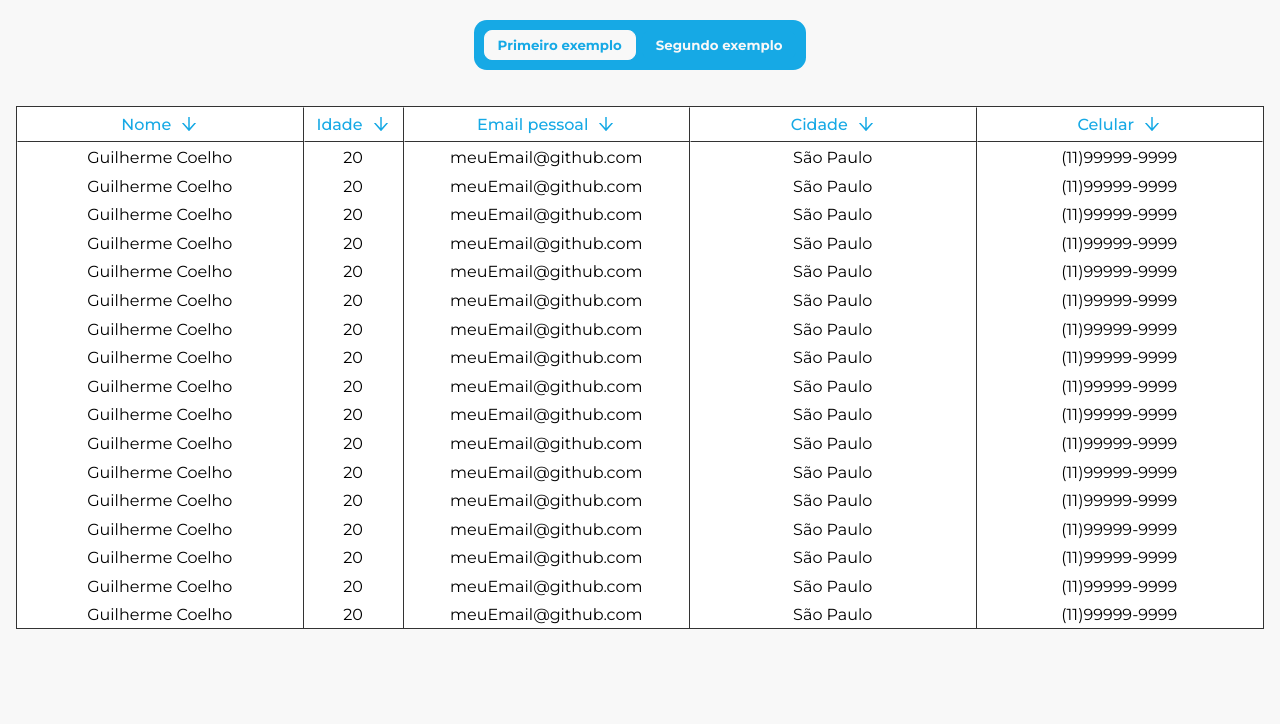
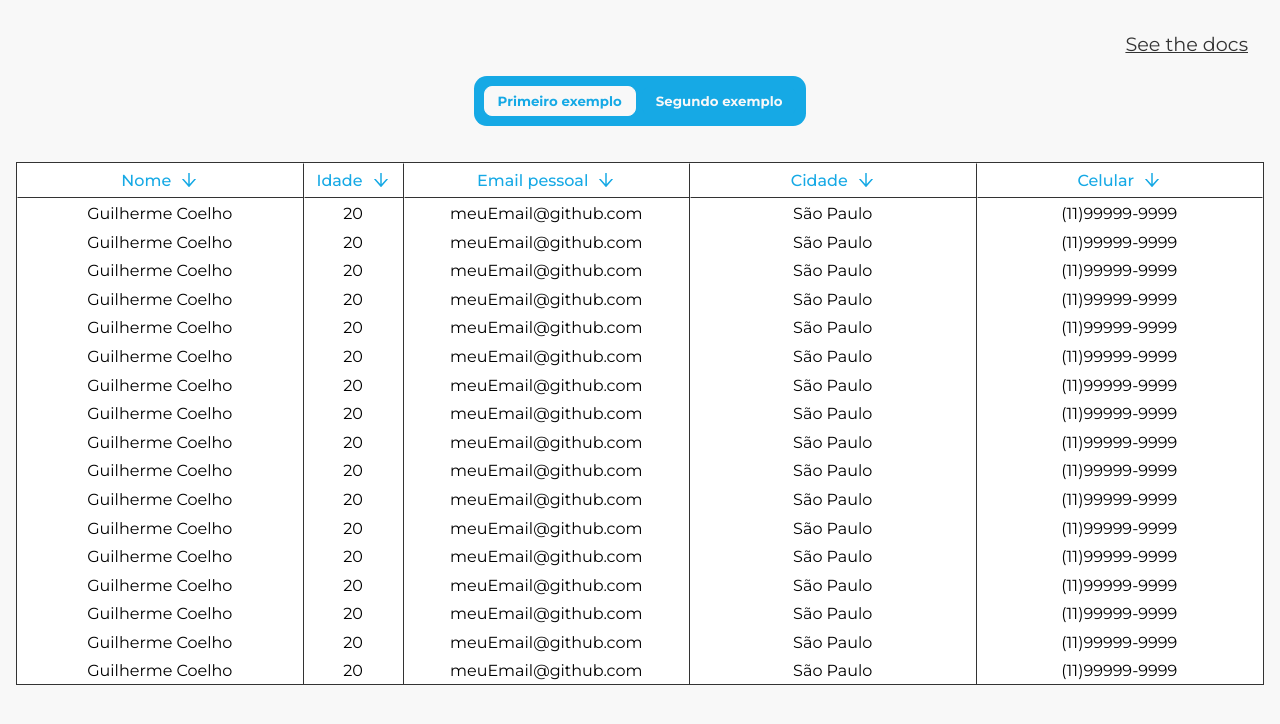
Before and after one commit to guicoelhodev/CustomTable_React, a React (Vite) app: page / in a window 1280 px wide. Shown: the top 724 px of the page. Built offline with nearby package versions, Linux system fonts and the light colour scheme.

Commit message:
feat: add anchor to see the docs

```diff
--- a/src/App/index.tsx
+++ b/src/App/index.tsx
@@ -25,6 +25,12 @@ export const App: React.FC = () => {
 
   return (
     <S.Container>
+      <S.DocAnchor
+        href="https://github.com/GuiCoelho-S/CustomTable_React"
+        target="_blank"
+      >
+        See the docs
+      </S.DocAnchor>
       <header>
         <Tabs
           currentTab={currentTab}
--- a/src/App/style.ts
+++ b/src/App/style.ts
@@ -37,3 +37,13 @@ export const CustomersContainer = styled.div`
   border: 1px solid #333;
   overflow-x: scroll;
 `;
+
+export const DocAnchor = styled.a`
+  display: flex;
+  justify-content: flex-end;
+  width: 100%;
+  padding: 2rem 2rem 0 2rem;
+  font-size: 1.2rem;
+
+  color: #333;
+`;
```
